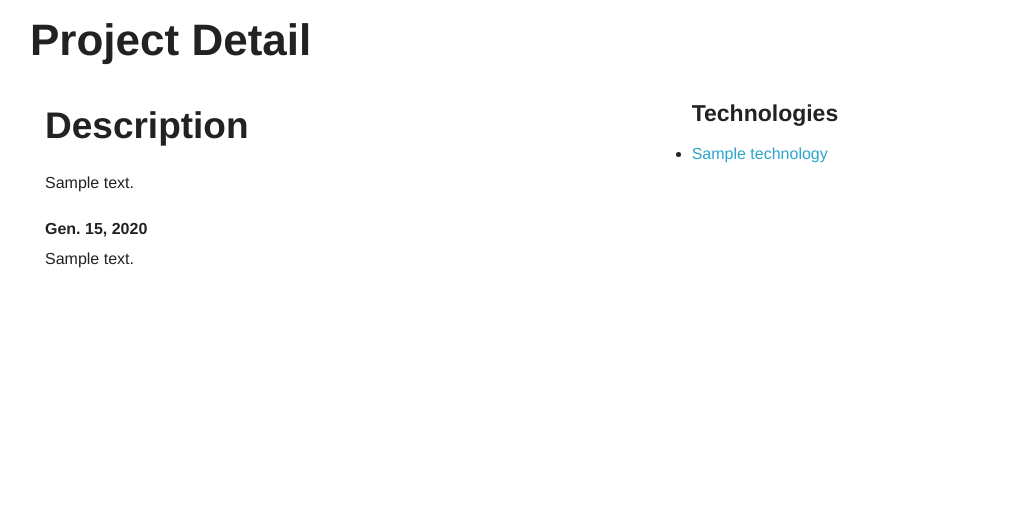
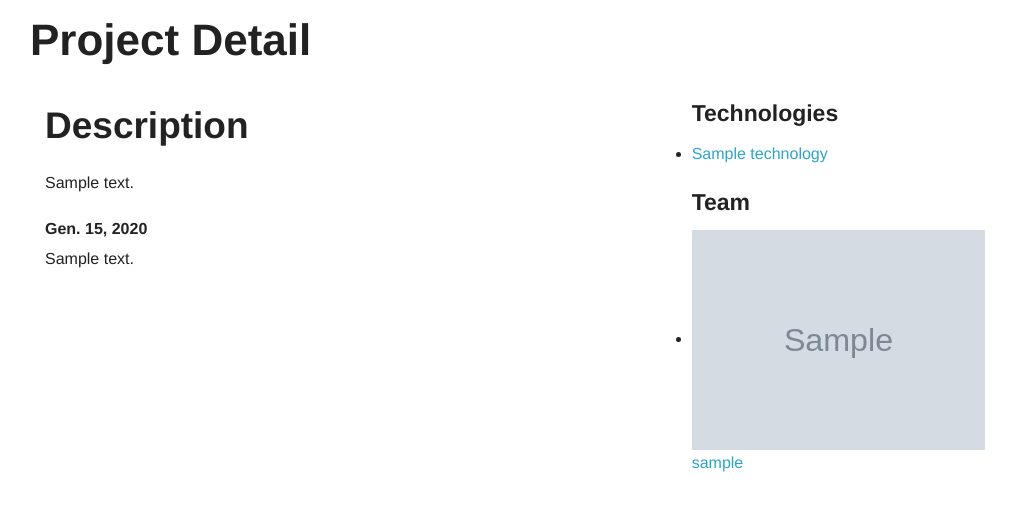
Before and after one commit to develer-staff/projectboard, a Django app: page /1/ in a window 1280 px wide. Shown: the top 511 px of the page, without its empty margins (125-1141 px from the left). Run offline with Django 3.2, Linux system fonts and the light colour scheme; tables that the repository leaves empty hold one stand-in row (values such as "Sample post"); grey boxes marked "Sample" are stand-in pictures; parts of the project's set-up code (start-up, migrations or seed data) failed here and were passed over.

Commit message:
Added User reference to project as project team member.

```diff
--- a/projectboard/templates/projects/project_detail.html
+++ b/projectboard/templates/projects/project_detail.html
@@ -12,6 +12,7 @@
 </div>
 <div class="large-4 columns">
 	{% show_project_technologies project_id %}
+    {% show_project_team project_id %}
 </div>
 
 {% endblock %}
--- /dev/null
+++ b/projectboard/templates/projects/show_project_team.html
@@ -0,0 +1,6 @@
+<h4>Team</h4>
+<ul>
+    {% for member in project_team %}
+        <li><a href="#"><img src="{{ member.profile.avatar.url }}" />{{ member.username }}</a></li>
+    {% endfor %}
+</ul>
--- a/projects/models.py
+++ b/projects/models.py
@@ -1,4 +1,6 @@
 from django.db import models
+from django.contrib.auth.models import User
+
 
 class Technology(models.Model):
     name = models.CharField(max_length=255)
@@ -6,6 +8,9 @@ class Technology(models.Model):
     def __unicode__(self):
         return self.name
 
+class TeamMember(models.Model):
+    user = models.OneToOneField(User, related_name='profile')
+    avatar = models.ImageField(upload_to='avatars')
 
 class Project(models.Model):
     name = models.CharField(max_length=255)
@@ -14,6 +19,7 @@ class Project(models.Model):
     end_date = models.DateField(null=True, blank=True)
     progress = models.PositiveSmallIntegerField(default=0)
     technologies = models.ManyToManyField(Technology)
+    team_members = models.ManyToManyField(User)
 
     def __unicode__(self):
         return self.name
--- a/projects/templatetags/projects.py
+++ b/projects/templatetags/projects.py
@@ -1,6 +1,7 @@
 from django import template
 register = template.Library()
 
+from django.contrib.auth.models import User
 from ..models import Project, Technology, StatusUpdate
 
 @register.inclusion_tag('projects/show_project_list.html', takes_context=True)
@@ -31,6 +32,13 @@ def show_project_technologies(context, project_id):
     context.update({'project_technologies': technologies})
     return context
 
+@register.inclusion_tag('projects/show_project_team.html', takes_context=True)
+def show_project_team(context, project_id):
+    users = User.objects.filter(project=project_id)
+
+    context.update({'project_team': users})
+    return context
+
 @register.inclusion_tag('projects/show_project_updates.html', takes_context=True)
 def show_project_updates(context, project_id):
     updates = StatusUpdate.objects.filter(project=project_id)
--- a/requirements.txt
+++ b/requirements.txt
@@ -1,3 +1,4 @@
 Django==1.5.1
+PIL==1.1.7
 South==0.8.1
 wsgiref==0.1.2
```
Also changed, not shown: projects/admin.py (+12 -1 lines), projects/migrations/0004_auto__add_teammember.py (added).
